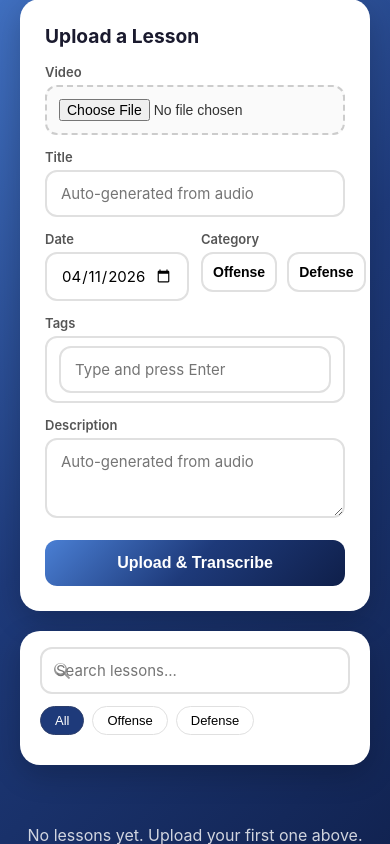
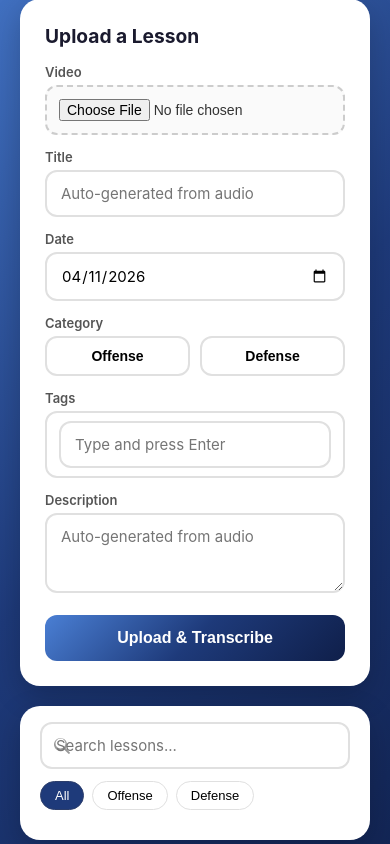
Before and after one commit to christinesalim/fencing-coach, a Flask app: page /lessons in a window 390 px wide. Shown: the part 178-1022 px from the top of the page. Run offline with Flask 3, Linux system fonts and the light colour scheme; the visitor is signed in with stand-in values (Sample User, id 1); data that the repository does not hold is empty.

Commit message:
Revert date/category to stacked layout on lessons page
Side-by-side looked squeezed on mobile. Stacked is cleaner.

Co-Authored-By: Claude Opus 4.6 (1M context) <noreply@anthropic.com>

```diff
--- a/templates/lessons.html
+++ b/templates/lessons.html
@@ -742,7 +742,6 @@
                 <label>Title</label>
                 <input type="text" id="uploadTitle" placeholder="Auto-generated from audio">
             </div>
-            <div class="form-row">
             <div class="form-group">
                 <label>Date</label>
                 <input type="date" id="uploadDate">
@@ -752,7 +751,6 @@
                 <div class="category-toggles">
                     <button type="button" class="category-btn" id="catOffense" onclick="toggleCategory('offense')">Offense</button>
                     <button type="button" class="category-btn" id="catDefense" onclick="toggleCategory('defense')">Defense</button>
-                    </div>
                 </div>
             </div>
             <div class="form-group" style="position:relative;">
```
Lines whose indentation alone changed are shown as unchanged.
